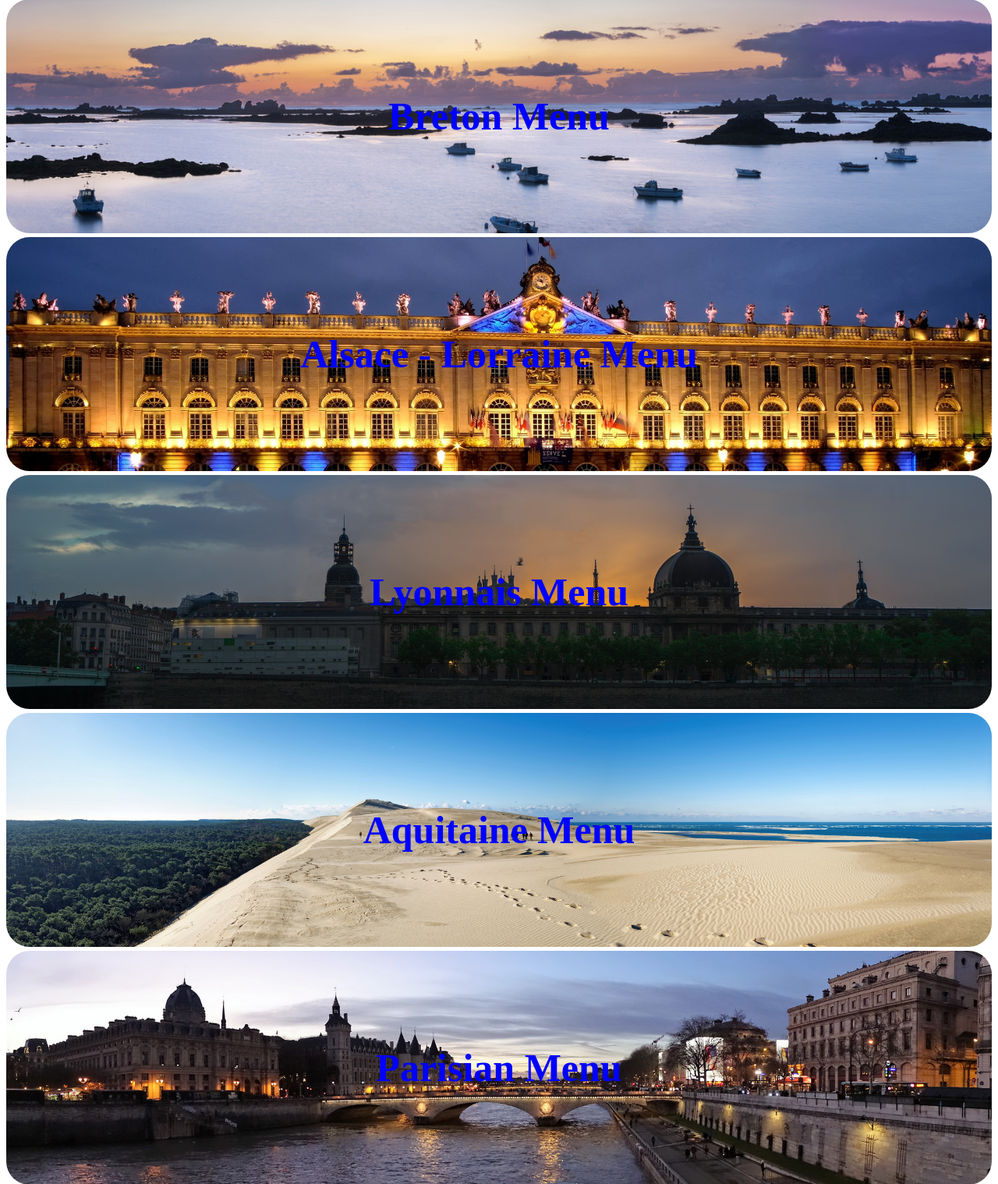
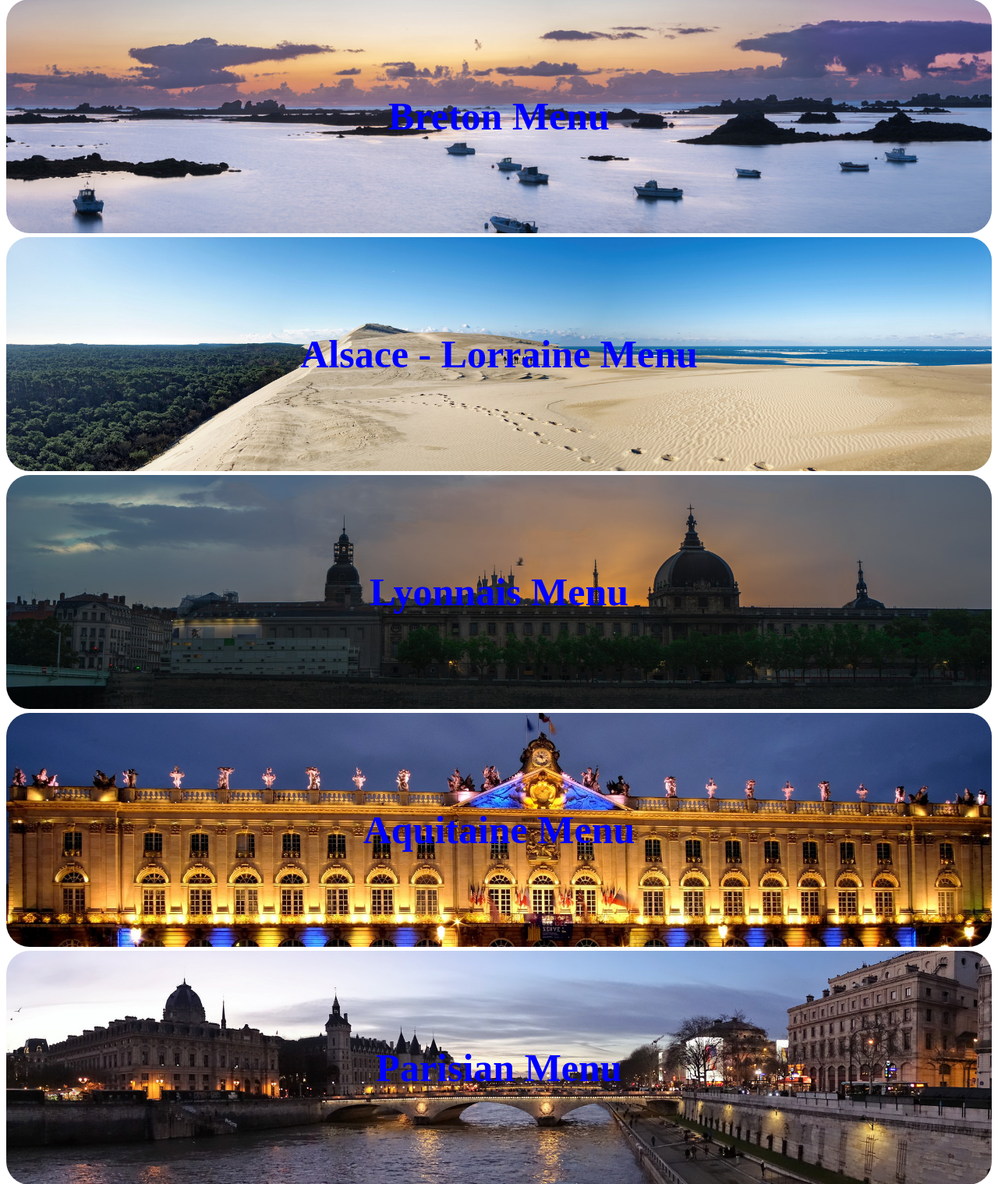
Before and after one commit to karabenemsi/germanfrenchfood, a PHP site: page / in a window 1280 px wide. Shown: the part 514-2032 px from the top of the page at 78% size. Run offline with PHP 8.4, Linux system fonts and the light colour scheme.

Commit message:
Update style.css

```diff
--- a/menu/menumillieu/style.css
+++ b/menu/menumillieu/style.css
@@ -32,11 +32,11 @@ section {
 }
 
 .alsace {
-	background-image: url(place_stanislas.jpg);
+	background-image: url(dune_pillat.jpg);
 }
 
 .aquitaine {
-	background-image: url(dune_pillat.jpg);
+	background-image: url(place_stanislas.jpg);
 }
 
 .lyon {
```
